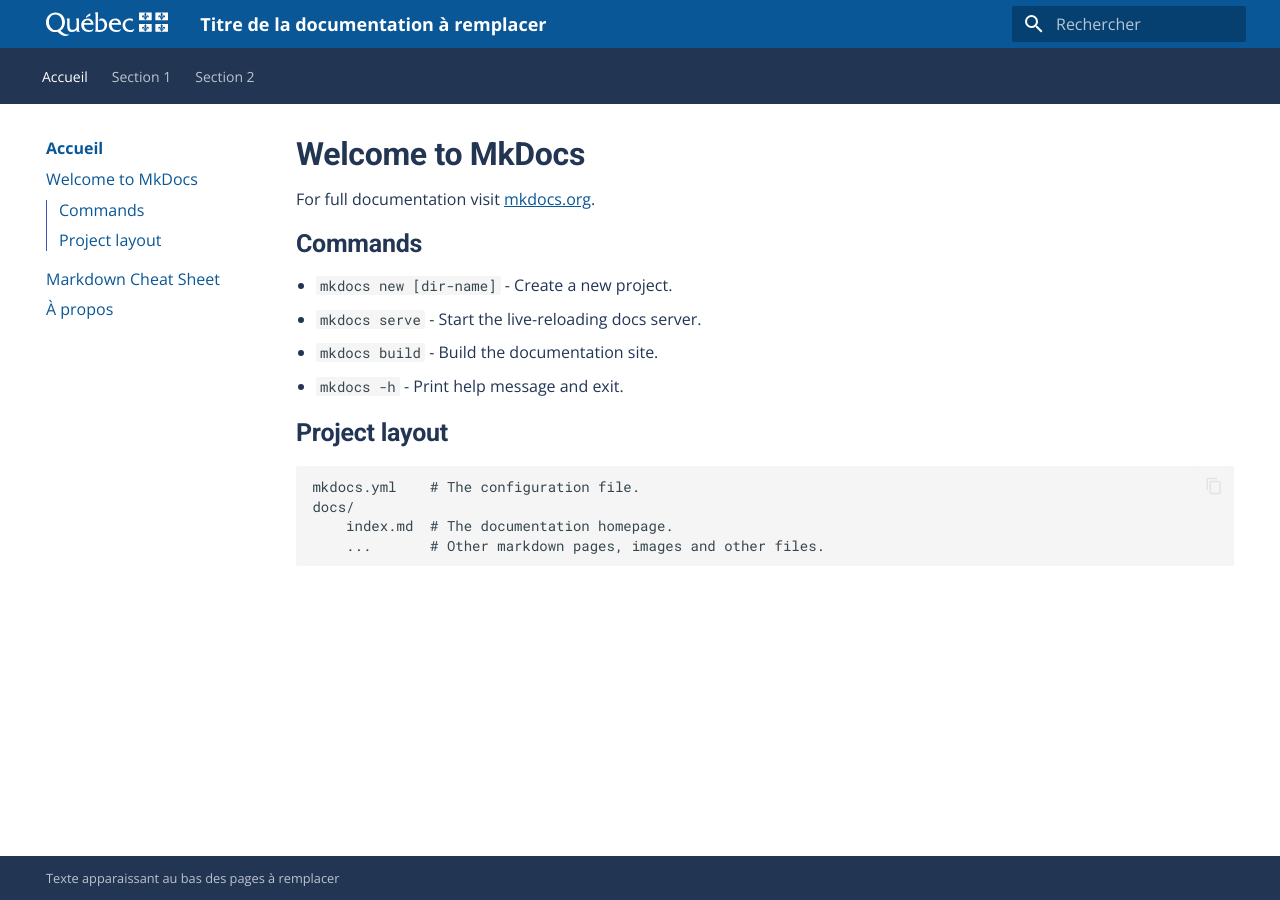
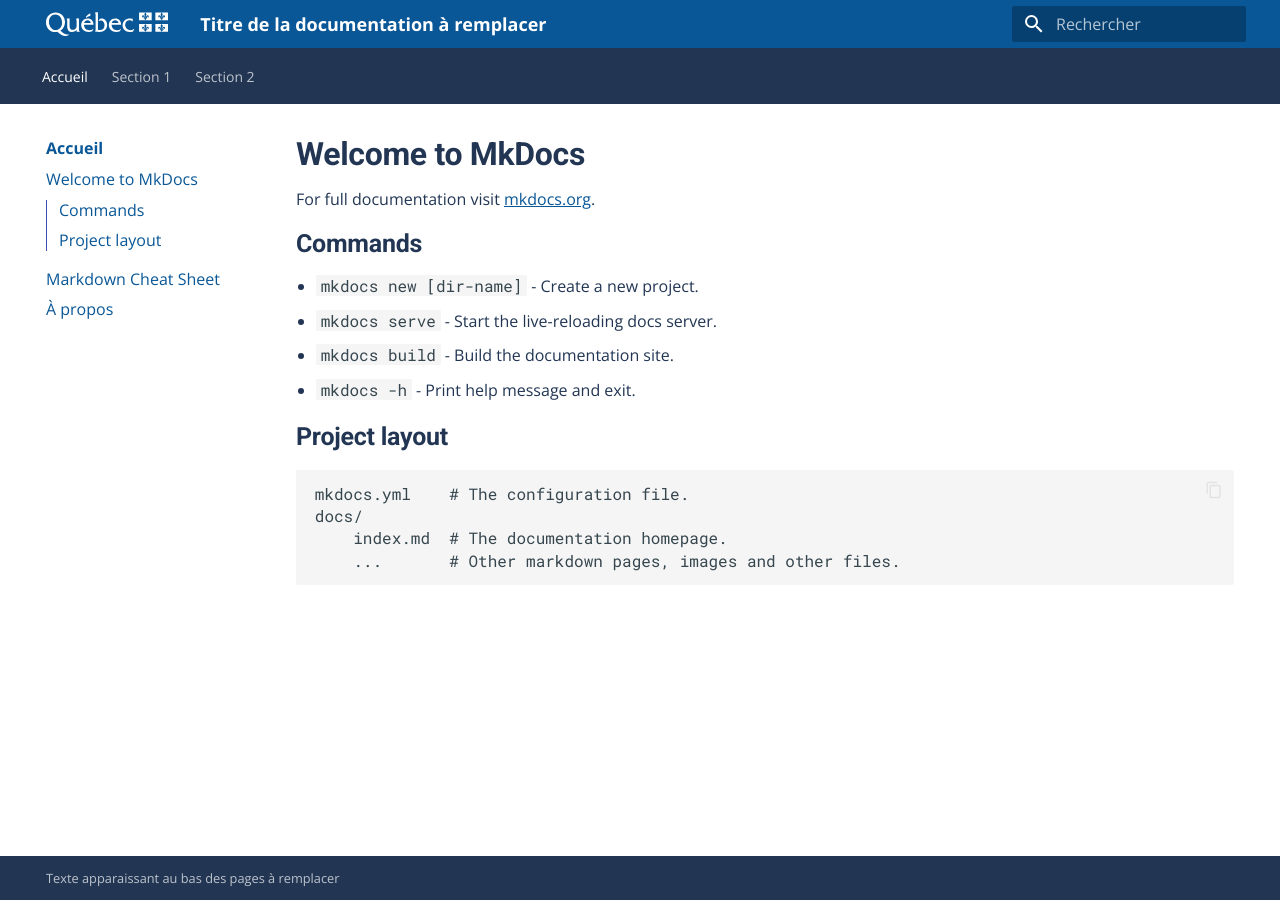
Before and after one commit to boisalai/mkdocs-material-quebec, an MkDocs documentation site: the page built from docs/index.md, in a window 1280 px wide. Built offline with MkDocs 1.6.1 and Material for MkDocs 9.7.7, drawn with Linux system fonts in a browser that asks for light colours.

Commit message:
commit Mar 13 jui 2023 06:48:27 EDT

```diff
--- a/docs/stylesheets/extra.css
+++ b/docs/stylesheets/extra.css
@@ -157,7 +157,7 @@
 }
 
 .md-typeset table:not([class]) {
-  font-size: 14px !important;
+  font-size: 16px !important;
 }
 
 .md-typeset table:not([class]) th {
@@ -170,7 +170,7 @@
 
 /* Code */
 .md-typeset code {
-  font-size: 14px;
+  font-size: 16px;
 }
 
 /* Avertissement. Warning. */
```
